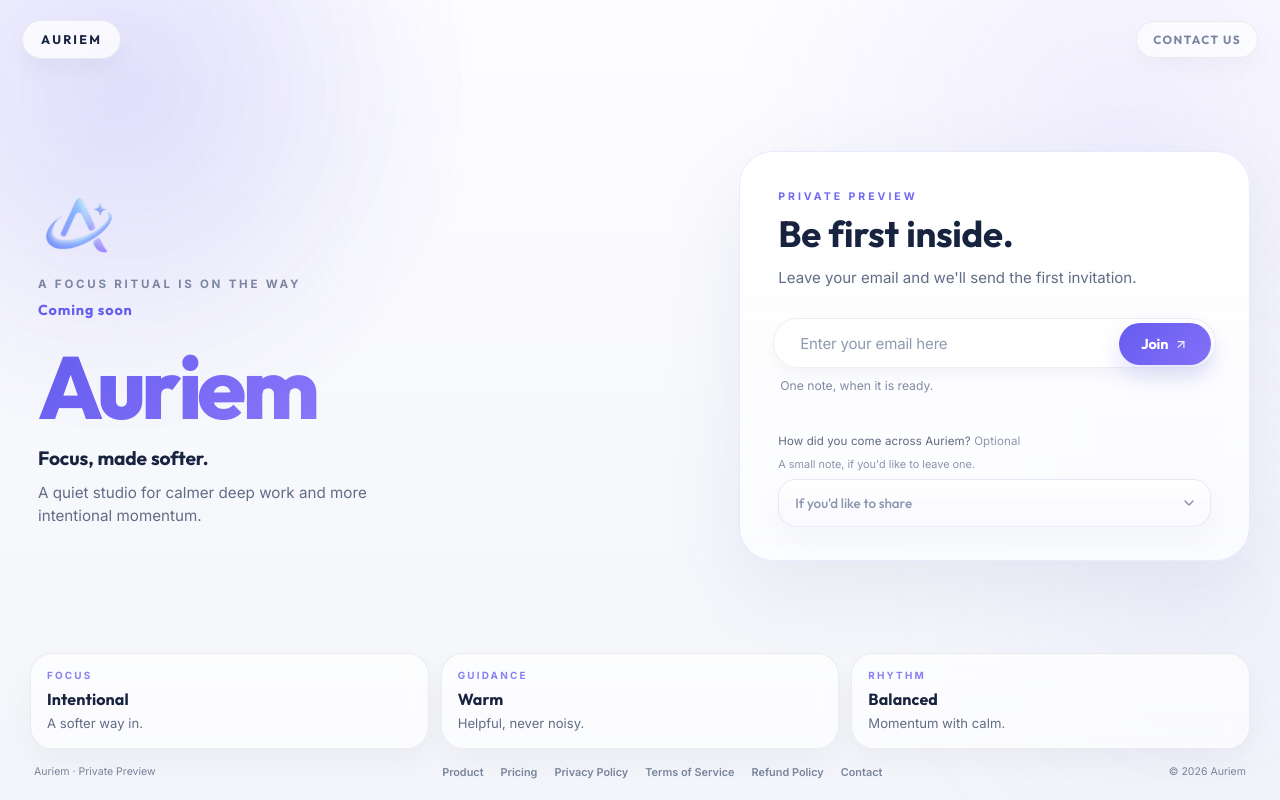
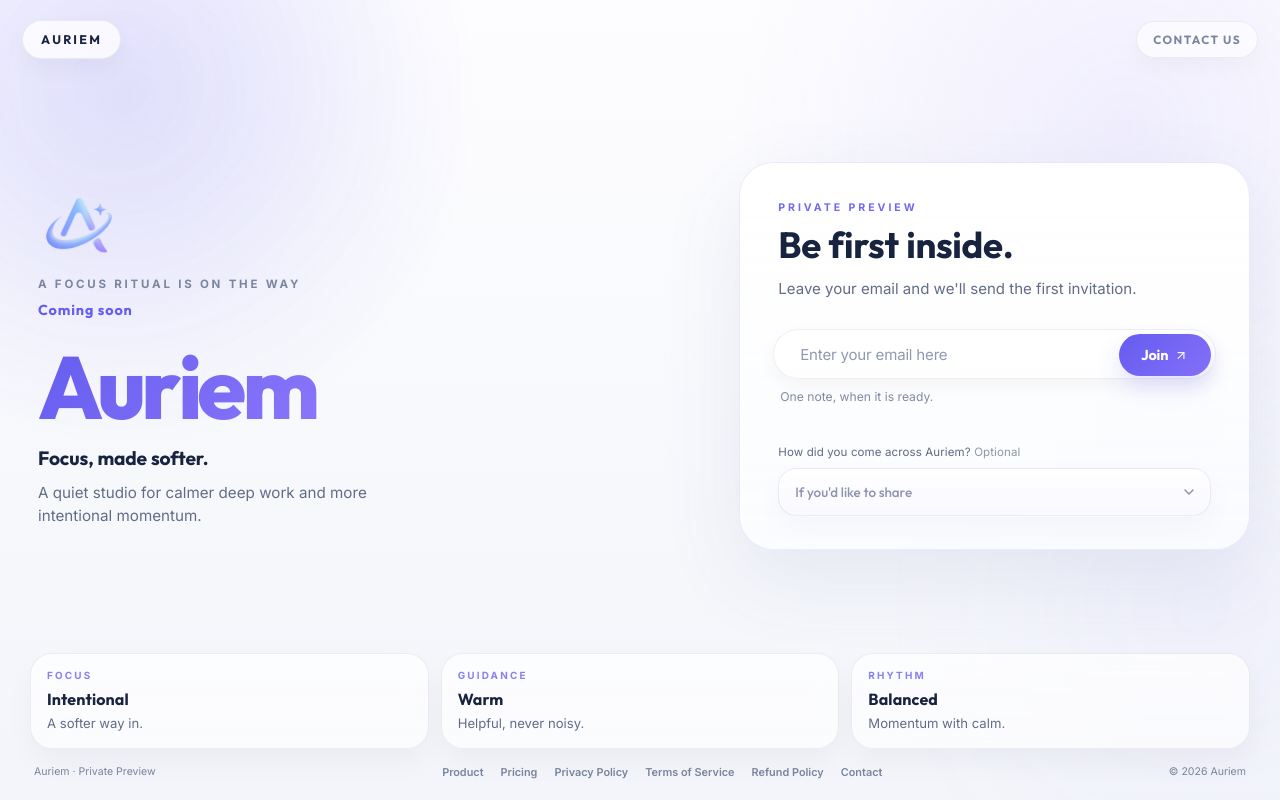
Before and after one commit to classX-creator/auriemteaserwebsite, a React (Vite) app: page / in a window 1280 px wide. Shown: the top 800 px of the page. Built offline with nearby package versions, Linux system fonts and the light colour scheme.

Commit message:
Fix source menu stacking

```diff
--- a/src/components/WaitlistForm.jsx
+++ b/src/components/WaitlistForm.jsx
@@ -176,7 +176,6 @@ const WaitlistForm = ({ onEmailChange, onSubmitSuccess }) => {
               <label className="waitlist-source-label" htmlFor="waitlist-source-trigger">
                 How did you come across Auriem? <span>Optional</span>
               </label>
-              <p className="waitlist-source-intro">A small note, if you&apos;d like to leave one.</p>
               <div
                 className={`waitlist-source-select-wrap ${isSourceMenuOpen ? 'is-open' : ''}`}
                 ref={sourceMenuRef}
--- a/src/index.css
+++ b/src/index.css
@@ -305,6 +305,8 @@ input {
 }
 
 .waitlist-card {
+  position: relative;
+  z-index: 3;
   padding: clamp(30px, 3vw, 40px);
   border-radius: var(--radius-xl);
   border: 1px solid var(--border-strong);
@@ -498,6 +500,7 @@ input {
 
 .waitlist-source-select-wrap {
   position: relative;
+  z-index: 6;
 }
 
 .waitlist-source-trigger {
@@ -567,6 +570,10 @@ input {
   transform: translateY(-1px);
 }
 
+.waitlist-source-select-wrap.is-open {
+  z-index: 40;
+}
+
 .waitlist-source-select-wrap.is-open .waitlist-source-icon {
   color: #655def;
   transform: translateY(-50%) rotate(180deg);
@@ -652,6 +659,8 @@ input {
 }
 
 .footer-content {
+  position: relative;
+  z-index: 1;
   width: min(100%, 1220px);
   margin: 0 auto;
 }
```
